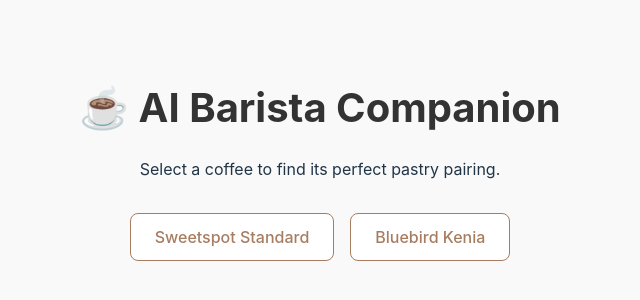
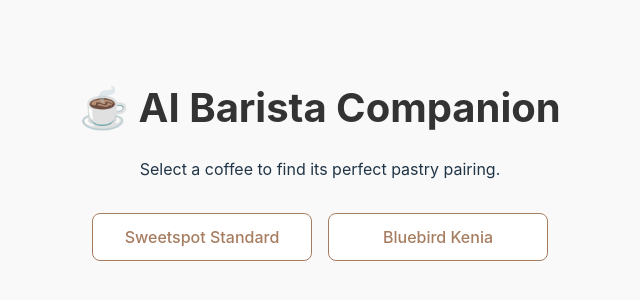
Before and after one commit to AbdulQadeer-55/ai-barista-pilot, a React (Vite) app in the folder frontend/: page / in a window 1280 px wide. Shown: the part 256-556 px from the top of the page, without its empty margins (320-960 px from the left). Built offline with nearby package versions, Linux system fonts and the light colour scheme.

Commit message:
STYLE: Update CSS comments for better clarity and organization

```diff
--- a/frontend/src/App.css
+++ b/frontend/src/App.css
@@ -1,4 +1,6 @@
+/* In frontend/src/App.css */
 
+/* Reset and basic setup */
 :root {
   font-family: Inter, system-ui, Avenir, Helvetica, Arial, sans-serif;
   line-height: 1.5;
@@ -16,6 +18,7 @@ body {
   padding: 2rem;
 }
 
+/* Main App Container */
 .App {
   width: 100%;
   max-width: 900px;
@@ -33,6 +36,7 @@ body {
   color: #333;
 }
 
+/* Coffee Selection */
 .coffee-selection {
   margin-bottom: 2rem;
   display: flex;
@@ -40,6 +44,7 @@ body {
   gap: 1rem;
 }
 
+/* --- THIS IS THE UPDATED BUTTON SECTION --- */
 .coffee-selection button {
   padding: 0.8rem 1.5rem;
   font-size: 1rem;
@@ -51,6 +56,10 @@ body {
   background-color: #fff;
   color: #a77d61;
   border: 1px solid #a77d61;
+
+  /* This forces both buttons to be the same size */
+  min-width: 220px;
+  box-sizing: border-box; /* This ensures padding is included in the width */
 }
 
 .coffee-selection button:hover {
@@ -58,6 +67,7 @@ body {
   color: #fff;
 }
 
+/* Results Section */
 .results {
   text-align: left;
 }
@@ -88,11 +98,12 @@ body {
   transform: translateY(-5px);
 }
 
+/* --- THIS IS THE UPDATED IMAGE SECTION --- */
 .pairing-card img {
   width: 100%;
-  aspect-ratio: 4 / 3;
-  object-fit: cover;
-  display: block;
+  aspect-ratio: 4 / 3;  /* Use a consistent 4:3 aspect ratio */
+  object-fit: cover;    /* Fill the 4:3 box, cropping as needed */
+  display: block;       /* Fixes potential alignment issues */
 }
 
 .pairing-card-content {
@@ -110,6 +121,7 @@ body {
   color: #555;
 }
 
+/* Loading and Error */
 .loading-message {
   font-size: 1.2rem;
   color: #555;
```
